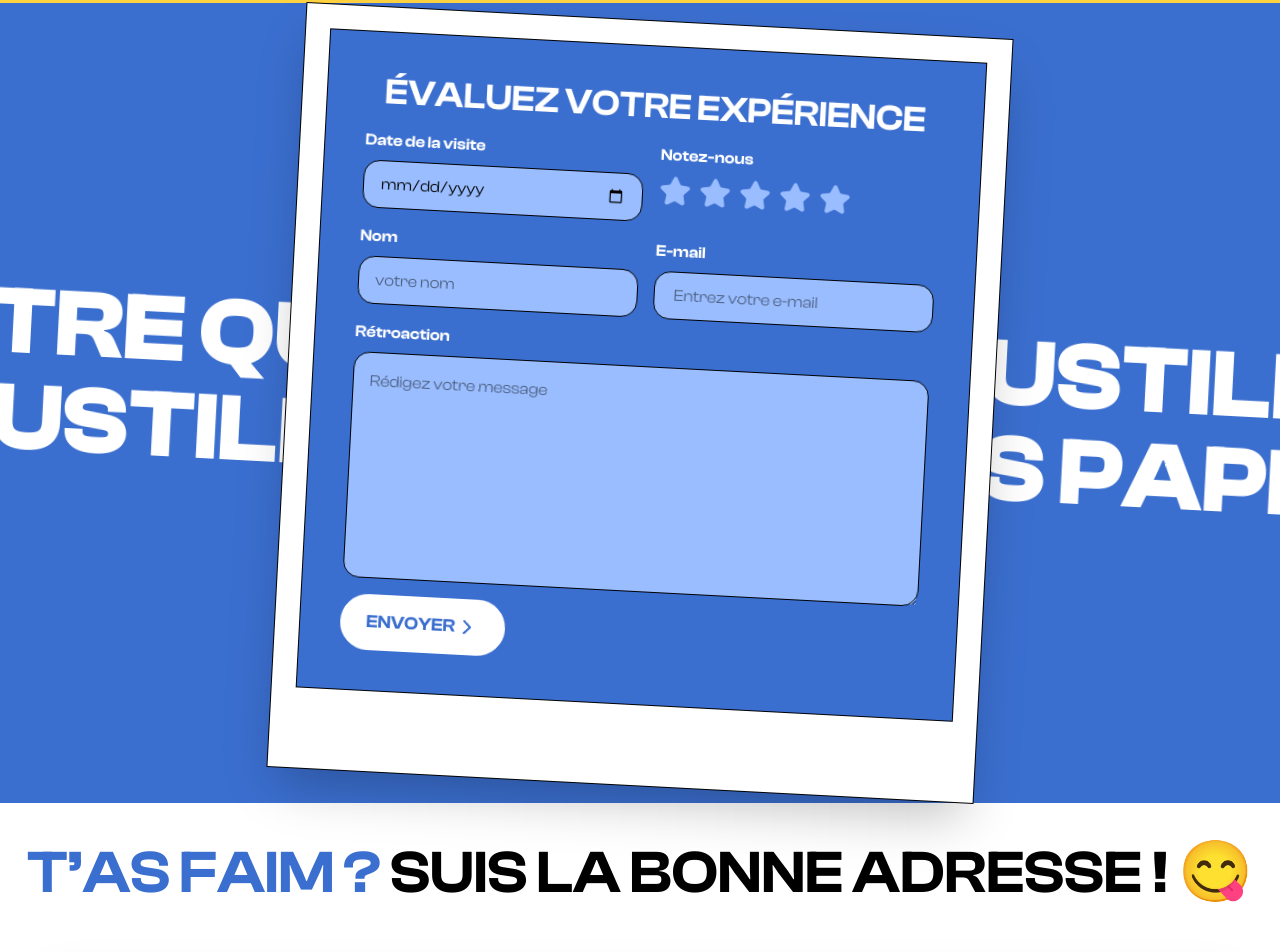
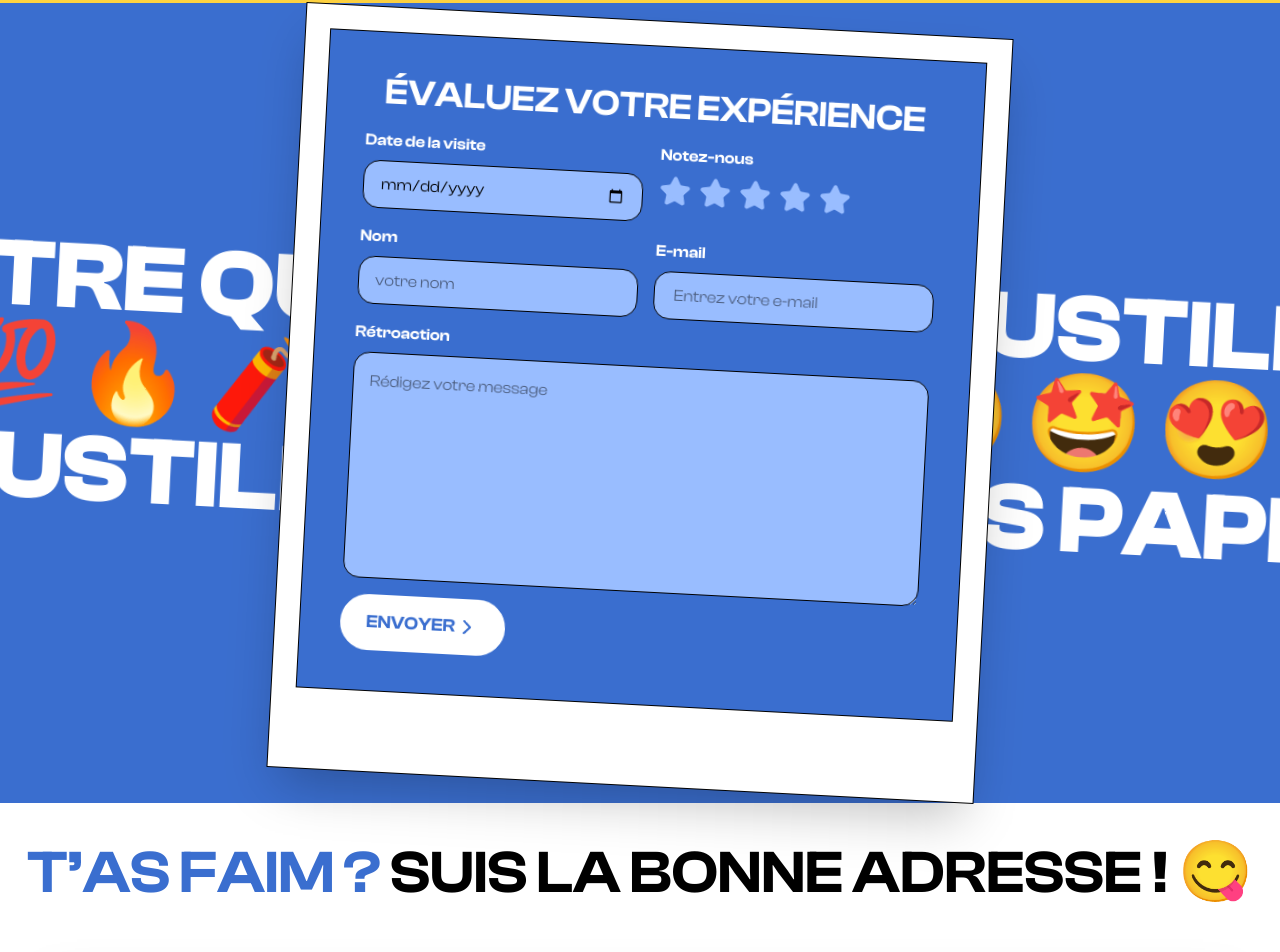
Before and after one commit to salahelfatimi/franch-food, a Next.js app: page /french_food in a window 1280 px wide. Shown: the part 2305-3257 px from the top of the page. Built offline with nearby package versions, Linux system fonts and the light colour scheme; grey boxes are pictures that could not be loaded.

Commit message:
Update RateForm component by removing emojis from text for clarity and enhancing visual appeal with additional emoji sequences

```diff
--- a/components/pages/french_food/rateForm.jsx
+++ b/components/pages/french_food/rateForm.jsx
@@ -14,12 +14,17 @@ export default function RateForm() {
         <div className="min-h-screen flex flex-col items-center justify-center bg-primary relative  ">
             <div className="w-full overflow-hidden whitespace-nowrap absolute inset-0 flex flex-col justify-center">
                 <div className="animate-scrollright font-primary text-8xl uppercase font-bold text-white rotate-3">
-                    <span className="px-4">Le poulet de votre quartier , croustillant et savoureux ! 🤪</span>
-                    <span className="px-4">Le poulet de votre quartier , croustillant et savoureux ! 🤪</span>
+                    <span className="px-4">Le poulet de votre quartier , croustillant et savoureux ! </span>
+                    <span className="px-4">Le poulet de votre quartier , croustillant et savoureux ! </span>
                 </div>
                 <div className="animate-scrollright font-primary text-8xl uppercase font-bold text-white rotate-3">
-                    <span className="px-4">La légende croustillante que tes papilles attendaient ! 😋</span>
-                    <span className="px-4">La légende croustillante que tes papilles attendaient ! 😋</span>
+                    <span className="px-4">😋 🤤 🤩 😍 😎 🤙 💯 🔥 🧨 🎉 💥 🚀</span>
+                    <span className="px-4">😋 🤤 🤩 😍 😎 🤙 💯 🔥 🧨 🎉 💥 🚀</span>
+                    <span className="px-4">😋 🤤 🤩 😍 😎 🤙 💯 🔥 🧨 🎉 💥 🚀</span>
+                </div>
+                <div className="animate-scrollright font-primary text-8xl uppercase font-bold text-white rotate-3">
+                    <span className="px-4">La légende croustillante que tes papilles attendaient ! </span>
+                    <span className="px-4">La légende croustillante que tes papilles attendaient ! </span>
                 </div>
             </div>
             <div className=" bg-white border shadow-2xl border-black p-2 lg:p-6 lg:pb-20 relative z-20 lg:rotate-3 lg:animate-bounceCostomize m-4">
```
